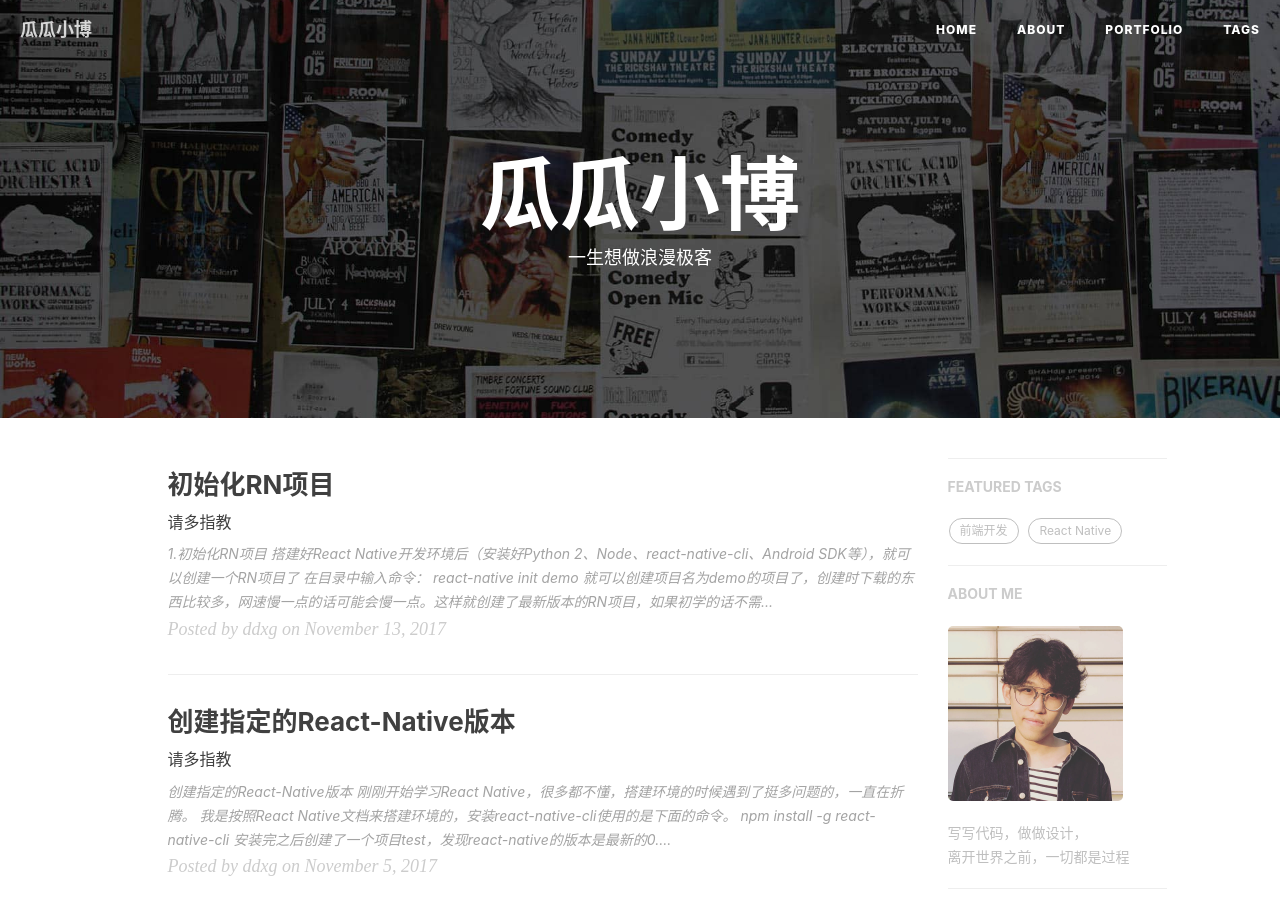
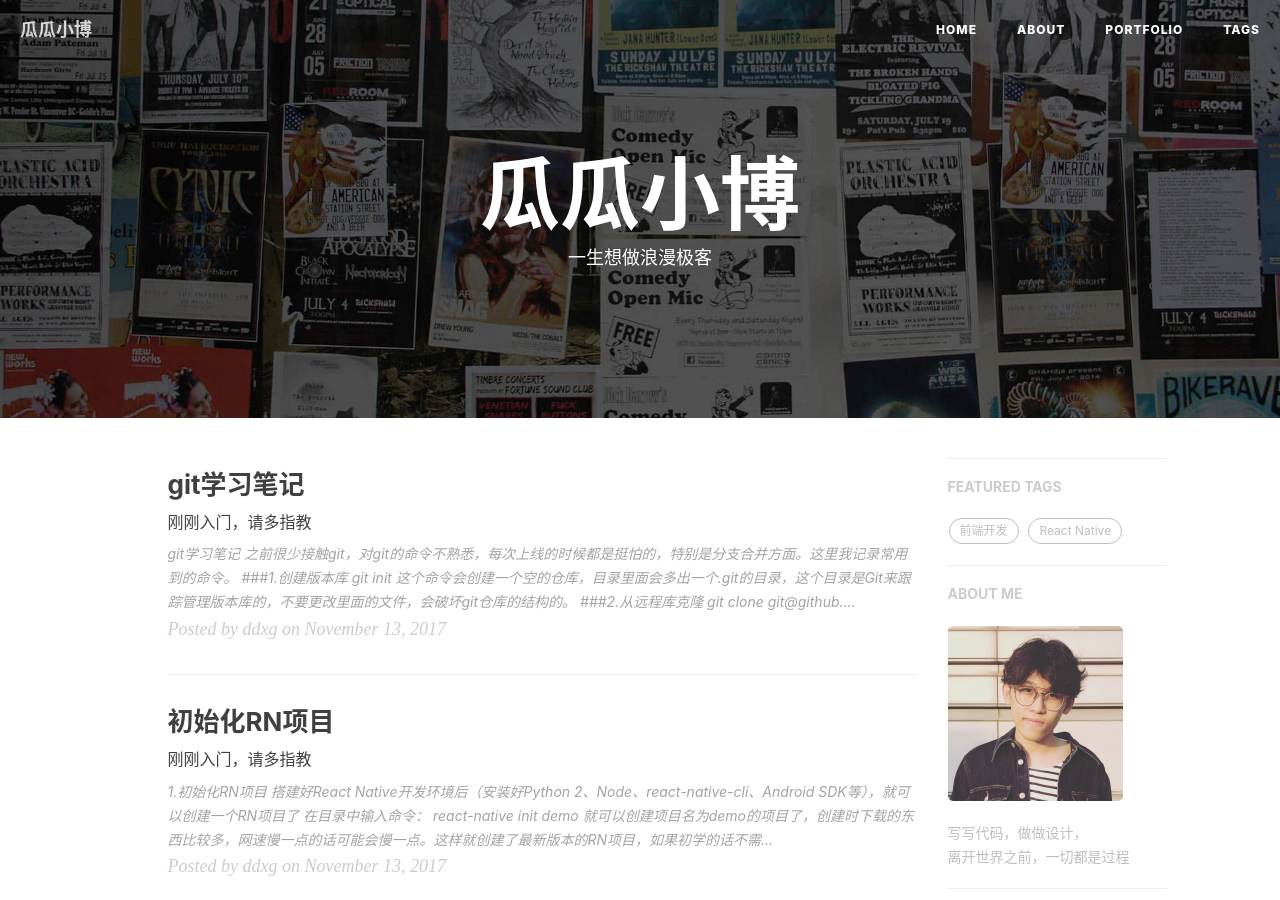
Before and after one commit to DDXG638/DDXG638.github.io, a Jekyll site: the page built from index.html, in a window 1280 px wide and 900 px high. Built offline with Jekyll 4.4.1, drawn with Linux system fonts in a browser that asks for light colours; nearby versions of some CDN libraries; the list of posts is cut into pages by our own code; comment, search, counter and statistics services are not loaded; some of the changed lines change nothing that is shown.

Commit message:
new file git

````diff
--- a/_posts/2017-11-13-ReactNaive-holle wrode.md
+++ b/_posts/2017-11-13-ReactNaive-holle wrode.md
@@ -1,7 +1,7 @@
 ---
 layout:     post
 title:      "初始化RN项目"
-subtitle:   "请多指教"
+subtitle:   "刚刚入门，请多指教"
 date:       2017-11-13 12:00:00
 author:     "ddxg"
 header-img: "img/home-bg-o.jpg"
--- /dev/null
+++ b/_posts/2017-11-19-gitFoundation.md
@@ -0,0 +1,132 @@
+---
+layout:     post
+title:      "git学习笔记"
+subtitle:   "刚刚入门，请多指教"
+date:       2017-11-13 12:00:00
+author:     "ddxg"
+header-img: "img/home-bg-o.jpg"
+header-mask: 0.3
+catalog:    true
+tags:
+    - 版本控制
+    - git
+---
+
+
+## **git学习笔记**
+
+之前很少接触git，对git的命令不熟悉，每次上线的时候都是挺怕的，特别是分支合并方面。这里我记录常用到的命令。
+
+
+###**1.创建版本库**
+
+```
+git init
+```
+这个命令会创建一个空的仓库，目录里面会多出一个.git的目录，这个目录是Git来跟踪管理版本库的，不要更改里面的文件，会破坏git仓库的结构的。
+
+###**2.从远程库克隆**
+
+```
+git clone git@github.com:DDXG638/DDXG638.github.io.git
+```
+克隆完毕后就可以看见拉下来的项目了
+当修改了项目中的文件后，可以使用git status命令来查看修改的文件。我修改了index.html文件，加了一行111的注释文本，执行命令后就会显示修改的文件
+![这里写图片描述](http://img.blog.csdn.net/20171119204030538?watermark/2/text/aHR0cDovL2Jsb2cuY3Nkbi5uZXQvQWxpZ3VhZ3Vh/font/5a6L5L2T/fontsize/400/fill/I0JBQkFCMA==/dissolve/70/gravity/SouthEast)
+
+使用git add命令将修改的文件添加到暂存区
+
+```
+git add index.html
+```
+添加后使用git commit命令将修改的文件提交到仓库
+
+```
+git commit -m "这里写提交时附加的信息文本"
+```
+###**3.版本回退**
+可以使用git log命令查看提交的历史记录
+![这里写图片描述](http://img.blog.csdn.net/20171119205340919?watermark/2/text/aHR0cDovL2Jsb2cuY3Nkbi5uZXQvQWxpZ3VhZ3Vh/font/5a6L5L2T/fontsize/400/fill/I0JBQkFCMA==/dissolve/70/gravity/SouthEast)
+图中红框框出来的是提交的版本号，最上面的是最新的版本，就是刚刚修改index.html文件后提交的版本。
+
+可以使用git reset命令进行版本回退。在Git中，用HEAD表示当前版本，也就是最新的提交，上一个版本就是HEAD^，上上一个版本就是HEAD^^，当然往上100个版本写100个^比较容易数不过来，所以写成HEAD~100。现在回到上一个版本：
+
+```
+git reset --hard HEAD^
+```
+![这里写图片描述](http://img.blog.csdn.net/20171119210926960?watermark/2/text/aHR0cDovL2Jsb2cuY3Nkbi5uZXQvQWxpZ3VhZ3Vh/font/5a6L5L2T/fontsize/400/fill/I0JBQkFCMA==/dissolve/70/gravity/SouthEast)
+版本回到了版本id为ce789d开头的版本，即修改index.html文件之前的版本，工作区的代码也回到了上一个版本。
+上面的命令也可以使用改为：git reset --hard ce789d这中id的形式。如果后悔回退了，也是可以回去的，只要知道提交id，就可以在版本之间跳来跳去。
+
+###**4.工作区和暂存区**
+![这里写图片描述](http://img.blog.csdn.net/20171119202612058?watermark/2/text/aHR0cDovL2Jsb2cuY3Nkbi5uZXQvQWxpZ3VhZ3Vh/font/5a6L5L2T/fontsize/400/fill/I0JBQkFCMA==/dissolve/70/gravity/SouthEast)
+1.工作区：就是你在电脑里能看到的目录
+2.版本库：工作区有一个隐藏目录.git，这个不算工作区，而是Git的版本库。Git的版本库里存了很多东西，其中最重要的就是称为stage（或者叫index）的暂存区，还有Git为我们自动创建的第一个分支master，以及指向master的一个指针叫HEAD。
+
+把文件往Git版本库里添加的时候，是分两步执行的：
+第一步是用git add把文件添加进去，实际上就是把文件修改添加到暂存区；
+第二步是用git commit提交更改，实际上就是把暂存区的所有内容提交到当前分支。
+可以这样理解，需要提交的文件修改通通放到暂存区，然后，一次性提交暂存区的所有修改。
+
+###**5.撤销修改**
+1.还没有add操作的撤回
+
+```
+git checkout -- fileName
+```
+意思是让这文件回到最近一次git commit或git add时的状态。
+
+2.文件已经add到暂存区了，但是还没有connmit
+
+```
+git reset HEAD fileName
+```
+把暂存区的修改撤销掉（unstage），重新放回工作区。git reset命令既可以回退版本，也可以把暂存区的修改回退到工作区，HEAD表示最新的版本。然后再用git checkout操作将工作区的修改撤回。
+
+###**6.创建与合并分支**
+第2步克隆下来的是master分支，即主分支。
+![这里写图片描述](http://img.blog.csdn.net/20171119192528913?watermark/2/text/aHR0cDovL2Jsb2cuY3Nkbi5uZXQvQWxpZ3VhZ3Vh/font/5a6L5L2T/fontsize/400/fill/I0JBQkFCMA==/dissolve/70/gravity/SouthEast)
+这个HEAD指向的就是当前分支。一开始的时候，master分支是一条线，Git用master指向最新的提交，再用HEAD指向master，就能确定当前分支，以及当前分支的提交点。每次提交，master分支都会向前移动一步，这样，随着你不断提交，master分支的线也越来越长。
+
+创建一个dev分支然后切换到dev分支：
+
+```
+git branch dev
+git checkout dev
+```
+![这里写图片描述](http://img.blog.csdn.net/20171119214503065?watermark/2/text/aHR0cDovL2Jsb2cuY3Nkbi5uZXQvQWxpZ3VhZ3Vh/font/5a6L5L2T/fontsize/400/fill/I0JBQkFCMA==/dissolve/70/gravity/SouthEast)
+可以使用git branch命令来查看当前处在什么分支中，使用git branch --all命令查看所有的分支，当前分支的前面会有一个*号。git checkout命令后面没有--的话就是切换分支的命令，有--的话就是撤回的操作。
+当在dev分支修改文件，然后add，然后commit了，切换回master分支后的状态为：
+![这里写图片描述](http://img.blog.csdn.net/20171119215124986?watermark/2/text/aHR0cDovL2Jsb2cuY3Nkbi5uZXQvQWxpZ3VhZ3Vh/font/5a6L5L2T/fontsize/400/fill/I0JBQkFCMA==/dissolve/70/gravity/SouthEast)
+可以发现dev分支走在了master分支的前面，而刚刚在dev分支上所做的修改在master分支上是没有的。这是就需要将dev当的修改合并到master分支上：
+
+```
+git merge dev
+```
+git merge命令用于合并指定分支到当前分支，这是master的内容和dev分支的最新提交是完全一样的。
+确定合并成功后就可以将dev分支删掉了：
+
+```
+git branch -d dev
+```
+
+###**7.解决冲突**
+多人开发的时候很可能会遇到合并冲突，假如有人修改了dev分支的某个文的的某一行并且提交commit了，而master分支中也有人修改了与dev分支同一个文件的同一行，也进行提交commit了，在dev想master合并的时候就会产生冲突。
+![这里写图片描述](http://img.blog.csdn.net/20171119221402089?watermark/2/text/aHR0cDovL2Jsb2cuY3Nkbi5uZXQvQWxpZ3VhZ3Vh/font/5a6L5L2T/fontsize/400/fill/I0JBQkFCMA==/dissolve/70/gravity/SouthEast)
+上图就说明存在冲突，需要手动解决冲突。直接打开README.md文件，Git用<<<<<<<，=======，>>>>>>>标记出不同分支的内容，需要我们手动选择，然后在add。。。commit。。。
+![这里写图片描述](http://img.blog.csdn.net/20171119221643482?watermark/2/text/aHR0cDovL2Jsb2cuY3Nkbi5uZXQvQWxpZ3VhZ3Vh/font/5a6L5L2T/fontsize/400/fill/I0JBQkFCMA==/dissolve/70/gravity/SouthEast)
+最后状态变成了这样：
+![这里写图片描述](http://img.blog.csdn.net/20171119222129927?watermark/2/text/aHR0cDovL2Jsb2cuY3Nkbi5uZXQvQWxpZ3VhZ3Vh/font/5a6L5L2T/fontsize/400/fill/I0JBQkFCMA==/dissolve/70/gravity/SouthEast)
+可以使用`git log --graph --pretty=oneline --abbrev-commit`
+查看状态：
+![这里写图片描述](http://img.blog.csdn.net/20171119222425360?watermark/2/text/aHR0cDovL2Jsb2cuY3Nkbi5uZXQvQWxpZ3VhZ3Vh/font/5a6L5L2T/fontsize/400/fill/I0JBQkFCMA==/dissolve/70/gravity/SouthEast)
+
+###**8.生成diff文件**
+```
+git diff > a.diff
+```
+
+可以指定生成某个文件夹下的diff
+```
+git diff src/front > a.diff
+```
````
